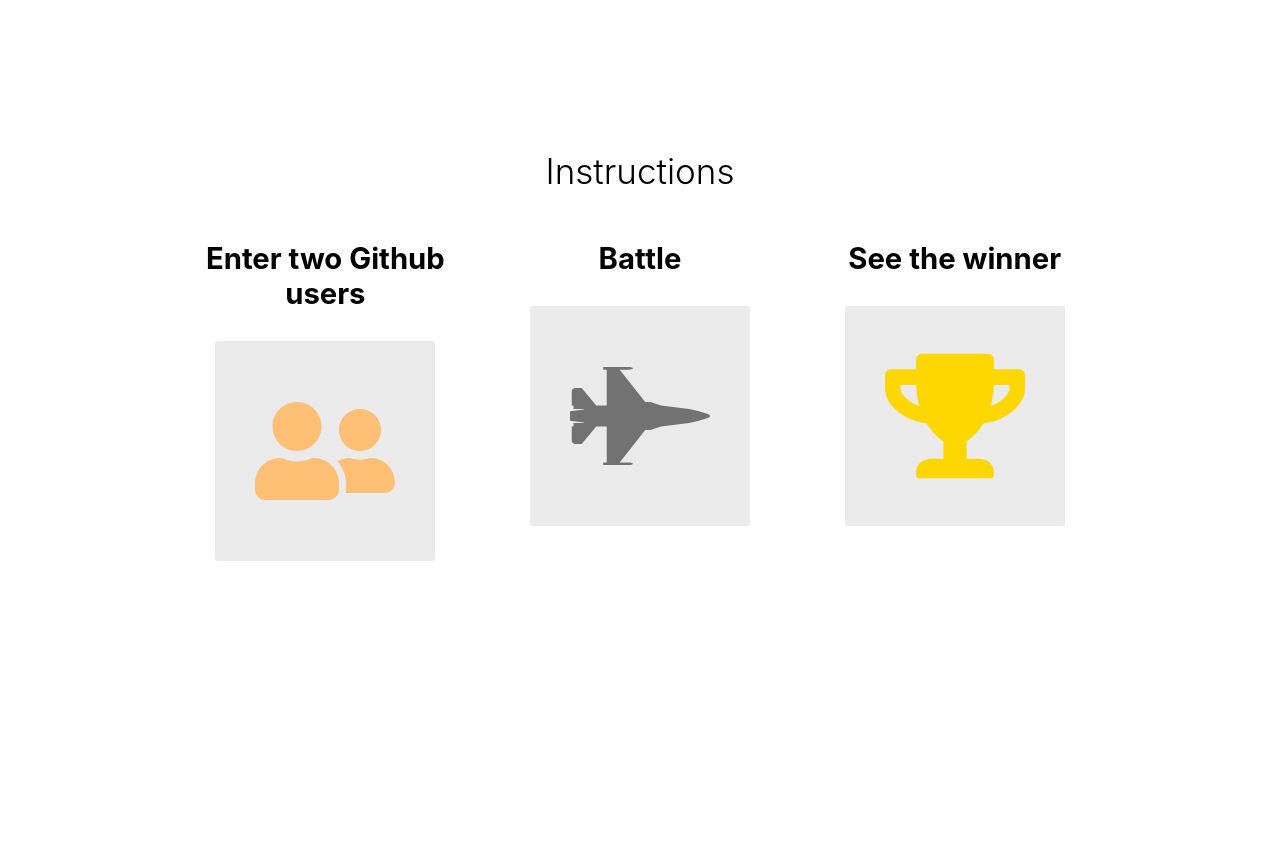
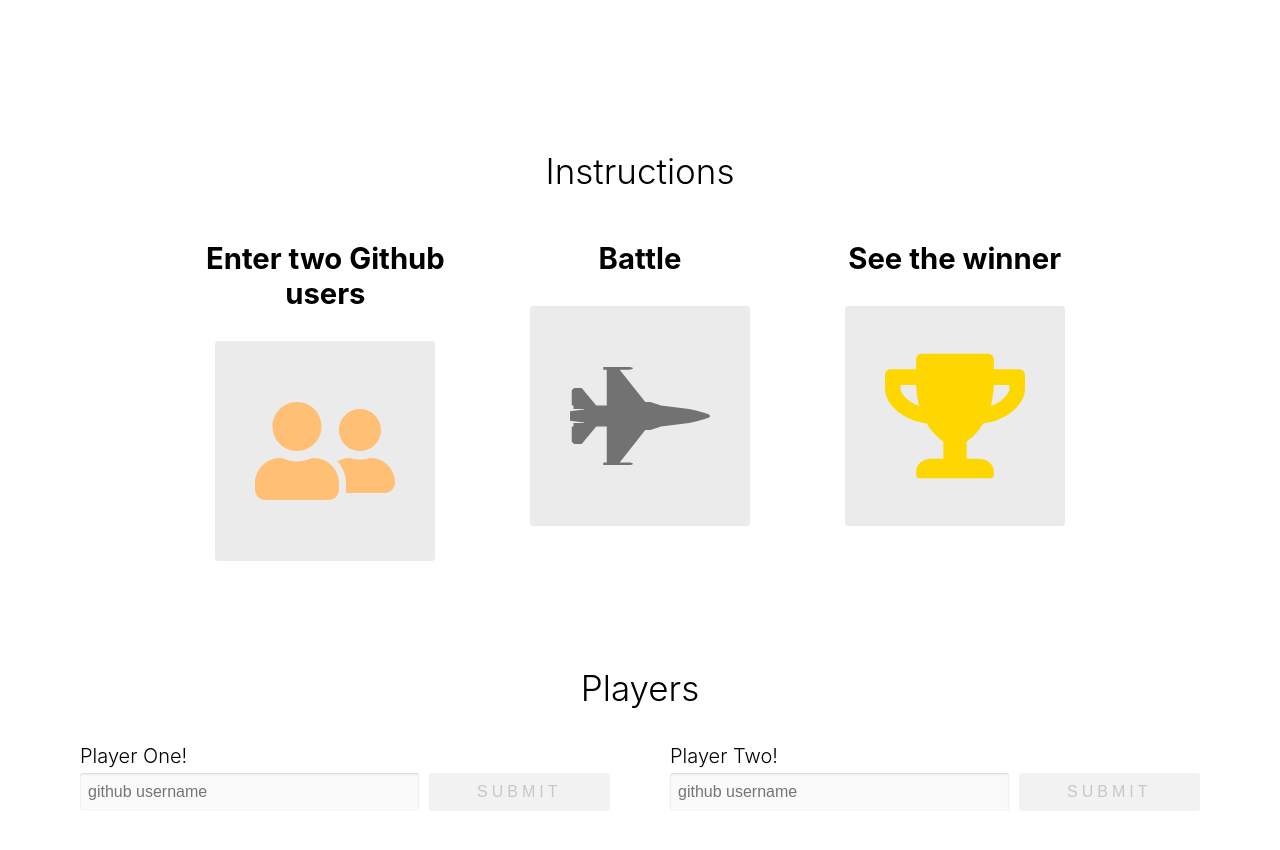
Before and after one commit to Narf-stack/react-github-battle, a React app: page / in a window 1280 px wide. Before the commit the page ends 800 px from the top, so only its background shows below. Built offline with nearby package versions, Linux system fonts and the light colour scheme.

Commit message:
Add Player input component

```diff
--- a/app/components/Battle.js
+++ b/app/components/Battle.js
@@ -1,9 +1,9 @@
 import React from 'react'
+import PropTypes from 'prop-types'
 import {FaUserFriends, FaFighterJet, FaTrophy } from 'react-icons/fa'
 
 
 function Instructions(){
-
   return (
     <div className='instructions-container'>
       <h1 className='center-text header-lg'>Instructions</h1>
@@ -27,16 +27,101 @@
   )
 }
 
+class PlayerInput extends React.Component{
+
+  constructor(props){
+    super(props)
+    this.state={
+      username:''
+    }
+
+    this.handleSubmit = this.handleSubmit.bind(this)
+    this.handleChange = this.handleChange.bind(this)
+  }
+
+  handleSubmit(event){
+    event.preventDefault()
+    // we dont want to have any of the normal browser's event to take place
+    this.props.onSubmit(this.state.username)
+  }
+
+  handleChange(event){
+    this.setState({
+      username: event.target.value
+    })
+  }
+
+  render(){
+    return(
+      <form className='column player' onSubmit={this.handleSubmit}>
+        <label htmlFor='username' className='player-label'>
+          {this.props.label}
+        </label>
+        <div className='row player-inputs'>
+          <input
+            type="text"
+            id='username'
+            className='input-light'
+            placeholder='github username'
+            autoComplete='off'
+            value={this.state.username}
+            onChange={this.handleChange}
+          />
+          <button
+            className='btn dark-btn'
+            type='submit'
+            disabled={!this.state.username}
+          > submit
+          </button>
+        </div>
+      </form>
+    )
+  }
+}
+
+PlayerInput.propTypes={
+  label: PropTypes.string.isRequired,
+  onSubmit: PropTypes.func.isRequired
+}
 
 export default class Battle extends React.Component {
 
+  constructor(props){
+    super(props)
+    this.state ={
+      playerOne: null,
+      playerTwo: null
+    }
+    this.handleSubmit = this.handleSubmit.bind(this)
+  }
+  handleSubmit(id, player){
+    this.setState({
+      [id]: player
+    })
+
+  }
   render(){
+    const { playerOne, playerTwo } = this.state
     return (
       <React.Fragment>
-        <Instructions />
+        <Instructions/>
+        <div className='players-container'>
+          <h1 className='center-text header-lg'>Players</h1>
+          <div className='row space-around'>
+          {playerOne === null && (
+            <PlayerInput
+              label="Player One!"
+              onSubmit={(player)=> this.handleSubmit('playerOne',player)} />
+            )}
 
+          {playerTwo === null && (
+            <PlayerInput
+              label="Player Two!"
+              onSubmit={(player)=> this.handleSubmit('playerTwo',player)} />
+            )}
+          </div>
+        </div>
       </React.Fragment>
     )
-
   }
 }
--- a/app/index.css
+++ b/app/index.css
@@ -141,3 +141,73 @@
   padding: 40px;
   border-radius: 3px;
 }
+
+
+.column {
+  display: flex;
+  flex-direction: column;
+}
+
+.row {
+  display: flex;
+  flex-direction: row;
+}
+
+.player {
+  flex: 1;
+  margin: 0 20px;
+  padding: 10px;
+}
+
+.player-label {
+  font-size: 20px;
+  margin: 5px 0;
+  font-weight: 300;
+}
+
+.player-inputs input {
+  padding: 8px;
+  font-size: 16px;
+  flex: 2;
+  border-radius: 3px;
+  border: none;
+  box-shadow: inset 0 1px 2px rgba(0, 0, 0, 0.15);
+}
+
+.player-inputs .input-light {
+  background: rgba(0, 0, 0, 0.02);
+}
+
+.player-inputs button {
+  flex: 1;
+  margin-left: 10px;
+}
+
+.btn {
+  padding: 10px;
+  text-transform: uppercase;
+  letter-spacing: .25em;
+  border-radius: 3px;
+  border: none;
+  font-size: 16px;
+  display: flex;
+  justify-content: center;
+  align-items: center;
+  cursor: pointer;
+  text-decoration: none;
+  max-width: 200px;
+}
+
+.dark-btn {
+  color: #e6e6e6;
+  background: #141414;
+}
+
+.dark-btn:disabled {
+  background: #f2f2f2;
+  color: #c7c7c7;
+}
+
+.players-container {
+  margin: 100px 0;
+}
```
